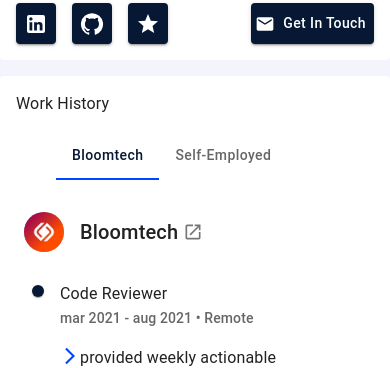
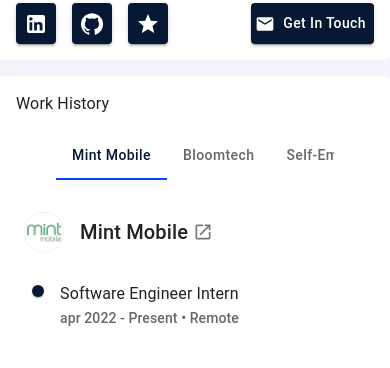
Before and after one commit to maybejosue/portfolio, a Next.js app in the folder client/: page / in a window 390 px wide. Shown: the part 1240-1608 px from the top of the page. Built offline with nearby package versions, Linux system fonts and the light colour scheme.

Commit message:
added mintmobile to experience

```diff
--- a/client/data/workHistory.ts
+++ b/client/data/workHistory.ts
@@ -1,4 +1,5 @@
-import BloomTechIMG from 'assets/bloomtech.webp'
+import bloomTechIMG from 'assets/bloomtech.webp'
+import mintMobileIMG from 'assets/mintmobile.webp'
 import { StaticImageData } from 'next/image'
 
 export interface Company {
@@ -31,9 +32,37 @@
     positions: Position[]
 }
 
+const mintmobile: Job = {
+    company: {
+        logo: mintMobileIMG,
+        name: 'Mint Mobile',
+        site: 'https://www.mintmobile.com/',
+    },
+    positions: [
+        {
+            title: 'Software Engineer Intern',
+            startDate: {
+                month: 'apr',
+                year: 2022,
+            },
+            endDate: {
+                isPresent: true,
+                month: '',
+                year: 2022,
+            },
+            location: {
+                isRemote: true,
+                city: '',
+                state: '',
+            },
+            contributions: [],
+        },
+    ],
+}
+
 const bloomtech: Job = {
     company: {
-        logo: BloomTechIMG,
+        logo: bloomTechIMG,
         name: 'bloomtech',
         formerName: 'lambda school',
         site: 'https://www.bloomtech.com/',
@@ -97,4 +126,4 @@
     ],
 }
 
-export const workHistory = [bloomtech, reseller]
+export const workHistory = [mintmobile, bloomtech, reseller]
```
Also changed, not shown: client/assets/mintmobile.webp (added).
